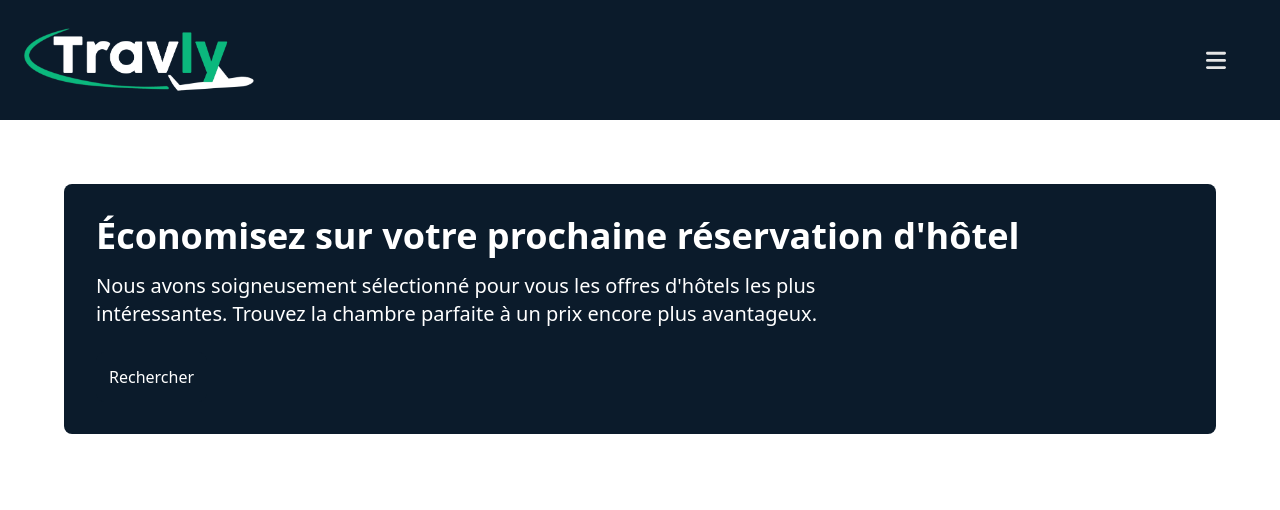
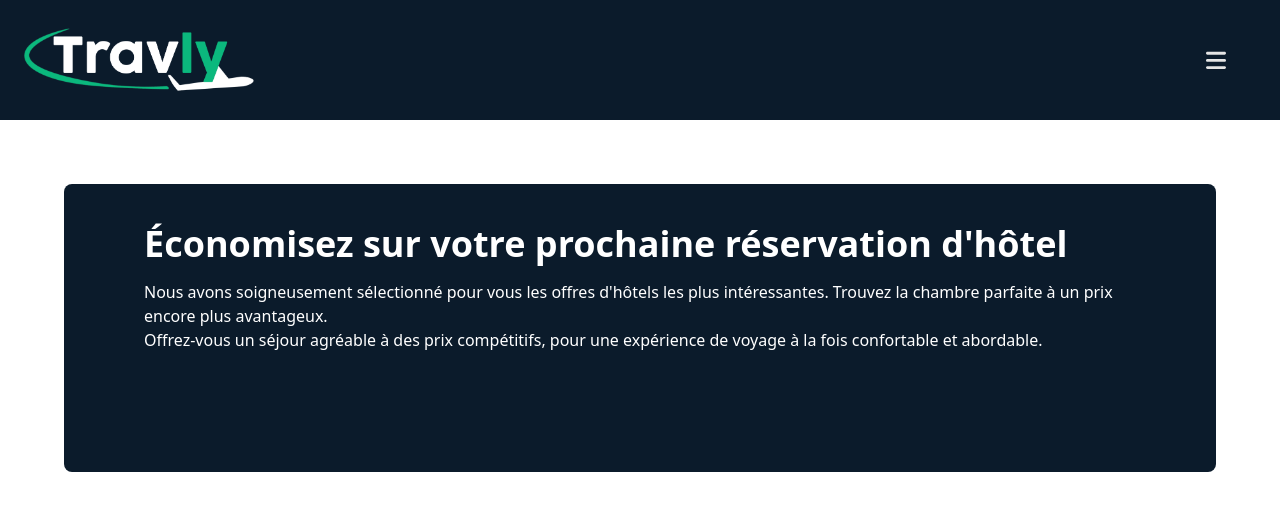
Before and after one commit to NassCT/travly, a React (Vite) app: page /BannierReservHotel in a window 1280 px wide. Shown: the top 510 px of the page. Built offline with nearby package versions, Linux system fonts and the light colour scheme.

Commit message:
maj BanReservHotel + CardsVols + Enseignes + HotelPays + PageHotel

```diff
--- a/src/components/BannierReservHotel.jsx
+++ b/src/components/BannierReservHotel.jsx
@@ -1,11 +1,10 @@
 import React from 'react'
-import Buttons from './Buttons'
 
 function BannierReservHotel({
   classSectionBannier ="relative p-6 m-10",
-  classBannier = "bg-colorB text-white p-8 rounded-lg w-full mx-auto",
-  classBannierHeading = "text-4xl font-bold pb-4",
-  classBannierContent = "w-8/12 mb-4",
+  classBannier = "bg-colorB text-white pt-10 pb-10 px-10 md:pb-24 md:px-20 rounded-lg w-full mx-auto",
+  classBannierHeading = "text-2xl md:text-3xl lg:text-4xl font-bold pb-4",
+  classBannierContent = "w-full mb-4",
 
 }) {
   return (
@@ -17,19 +16,16 @@ function BannierReservHotel({
             </h1>
             <div className={classBannierContent}>
 
-              <p className='text-xl mb-6'>
-              Nous avons soigneusement sélectionné pour vous les offres
-              d'hôtels les plus intéressantes. Trouvez la chambre parfaite
-              à un prix encore plus avantageux.
+              <p className='text-sm md:text-base mb-6'>
+              Nous avons soigneusement sélectionné pour vous les offres d'hôtels les plus intéressantes. Trouvez la chambre parfaite à un prix encore plus avantageux.
+              <br />
+              Offrez-vous un séjour agréable à des prix compétitifs, pour une expérience de voyage à la fois confortable et abordable.
               </p>
             </div>
-            <Buttons textContent="Rechercher"
-          aria-label="Bouton de recherche"
-          buttonClass="opacity-100 hover:opacity-50"/>
         </div>
 
     </section>
   )
 }
 
-export default BannierReservHotel
+export default BannierReservHotel;
--- a/src/components/CardsVols.jsx
+++ b/src/components/CardsVols.jsx
@@ -38,7 +38,7 @@ function CardsVols() {
 
   return (
     <>
-    <section className='max-w-6xl mx-auto'>
+    <section className='max-w-6xl mx-auto pt-10 pb-20'>
 
     {vols.map((vol) => (
 
--- a/src/components/Enseignes.jsx
+++ b/src/components/Enseignes.jsx
@@ -2,7 +2,7 @@ import React from 'react';
 
 function Enseignes() {
   return (
-    <section className="hidden md:block text-left px-4 sm:px-6 md:px-16 lg:px-32 xl:px-96 py-10 sm:py-12 md:py-16">
+    <section className="hidden md:block text-left px-20 ">
 
         <h1 className="text-2xl font-bold mb-8 text-center sm:text-left">
             Comparez les hôtels de vos enseignes préférées
@@ -29,12 +29,6 @@ function Enseignes() {
             className="w-24 h-auto object-contain sm:w-20 md:w-22 lg:w-24" />
         </div>
 
-        <h1 className="text-2xl font-bold mb-4 mt-10 text-center sm:text-left">
-            Hôtels dans votre pays
-        </h1>
-        <p className="text-gray-600 text-sm text-center sm:text-left">
-            Pas besoin d’aller très loin pour vivre votre prochaine aventure. Découvrez des hôtels juste à côté de chez vous.
-        </p>
 
     </section>
   );
--- a/src/components/HotelPays.jsx
+++ b/src/components/HotelPays.jsx
@@ -3,7 +3,7 @@ import Icons from "./Icons";
 
 function HotelPays() {
     return (
-        <section className="hidden md:block p-8">
+        <section className="hidden md:block p-20">
 
         <h1 className="text-3xl font-bold mb-4">
             Hôtels dans votre pays
--- a/src/views/PageHotel.jsx
+++ b/src/views/PageHotel.jsx
@@ -34,7 +34,7 @@ function PageHotel() {
 
         <BannierReservHotel />
         <section className=''>
-            <div className='flex flex-wrap gap-4 m-4'>
+            <div className='flex flex-wrap gap-4 m-4 pl-8'>
                 {sixButtons.map((ville, index) => (
                     <Buttons key={index} textContent={ville}
 
```
